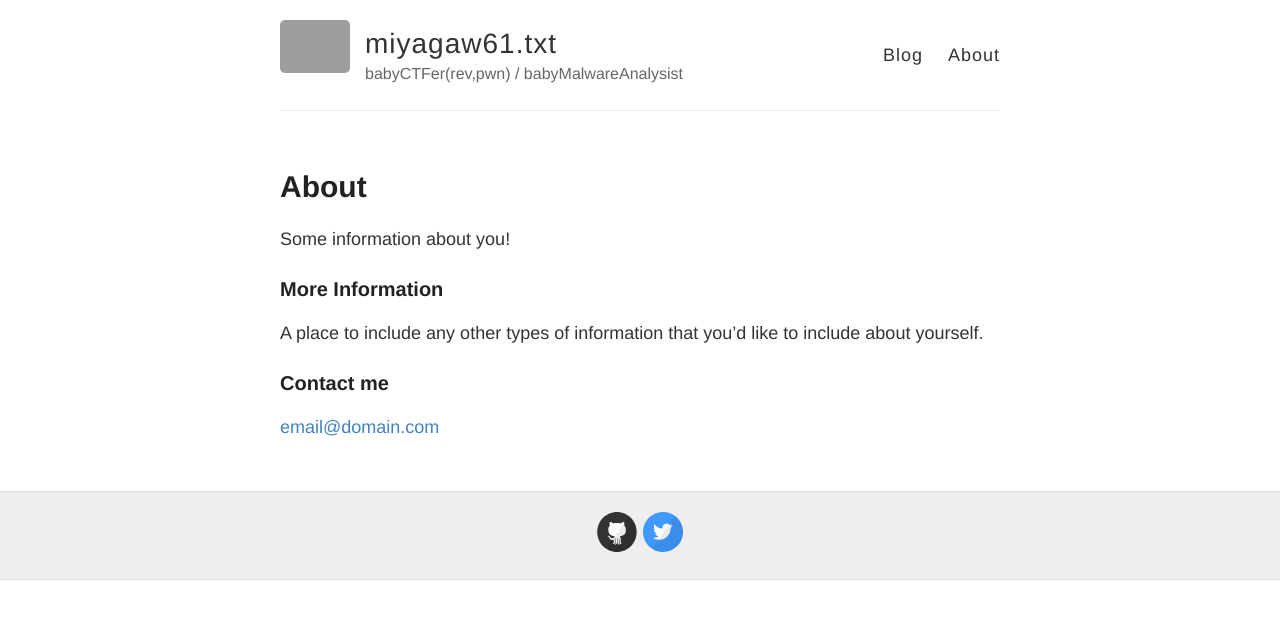
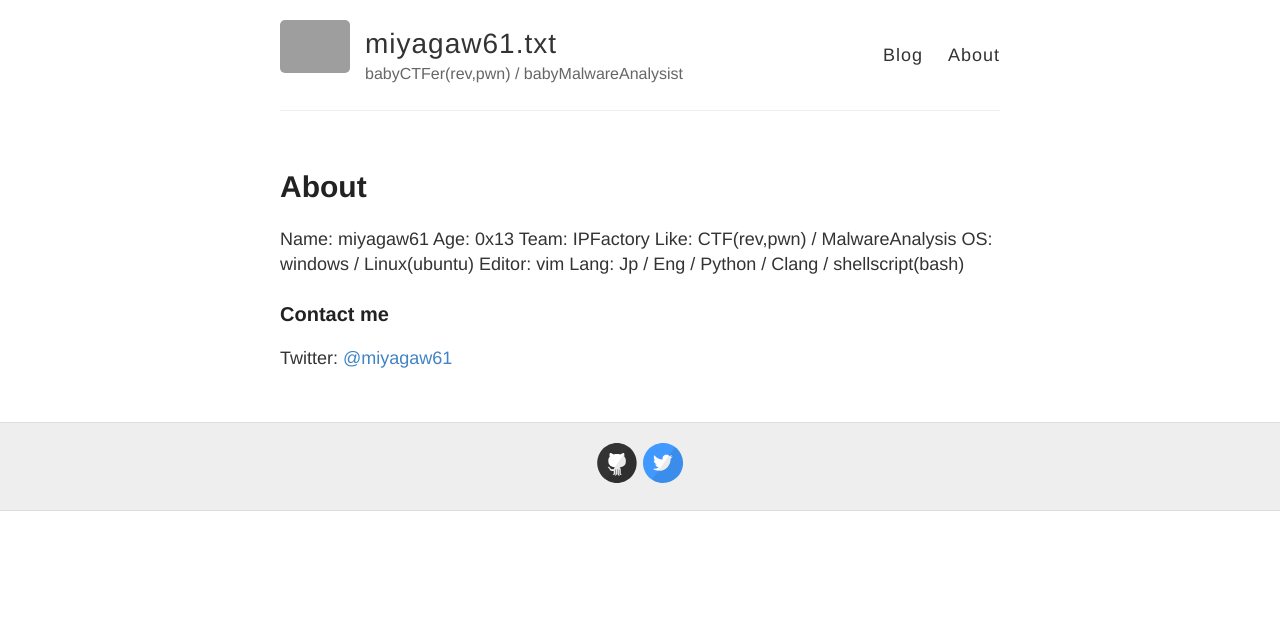
Before and after one commit to miyase256/miyagaw61.github.io-1, a Jekyll site: the page built from about.md, in a window 1280 px wide. Shown: the top 619 px of the page. Built offline with Jekyll 4.4.1, drawn with Linux system fonts in a browser that asks for light colours; grey boxes are pictures that could not be loaded.

Commit message:
edit about.md

```diff
--- a/about.md
+++ b/about.md
@@ -4,12 +4,14 @@ title: About
 permalink: /about/
 ---
 
-Some information about you!
-
-### More Information
-
-A place to include any other types of information that you'd like to include about yourself.
+Name: miyagaw61
+Age: 0x13
+Team: IPFactory
+Like: CTF(rev,pwn) / MalwareAnalysis
+OS: windows / Linux(ubuntu)
+Editor: vim
+Lang: Jp / Eng / Python / Clang / shellscript(bash)
 
 ### Contact me
 
-[email@domain.com](mailto:email@domain.com)
+Twitter: [@miyagaw61](http://twitter.com/miyagaw61)
```
